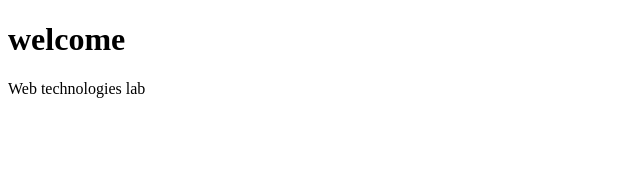
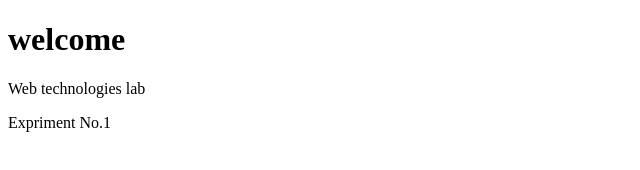
Before and after one commit to Sagar195/html, a plain HTML site: page index.html in a window 1280 px wide. Shown: the whole page, without its empty margins (0-640 px from the left). Drawn offline with Linux system fonts and the light colour scheme.

Commit message:
Update index.html

```diff
--- a/index.html
+++ b/index.html
@@ -8,6 +8,7 @@
 <body>
     <h1>welcome</h1>
     <p>Web technologies lab</p>
+    <p>Expriment No.1</p>
 
 </body>
 </html>
```
